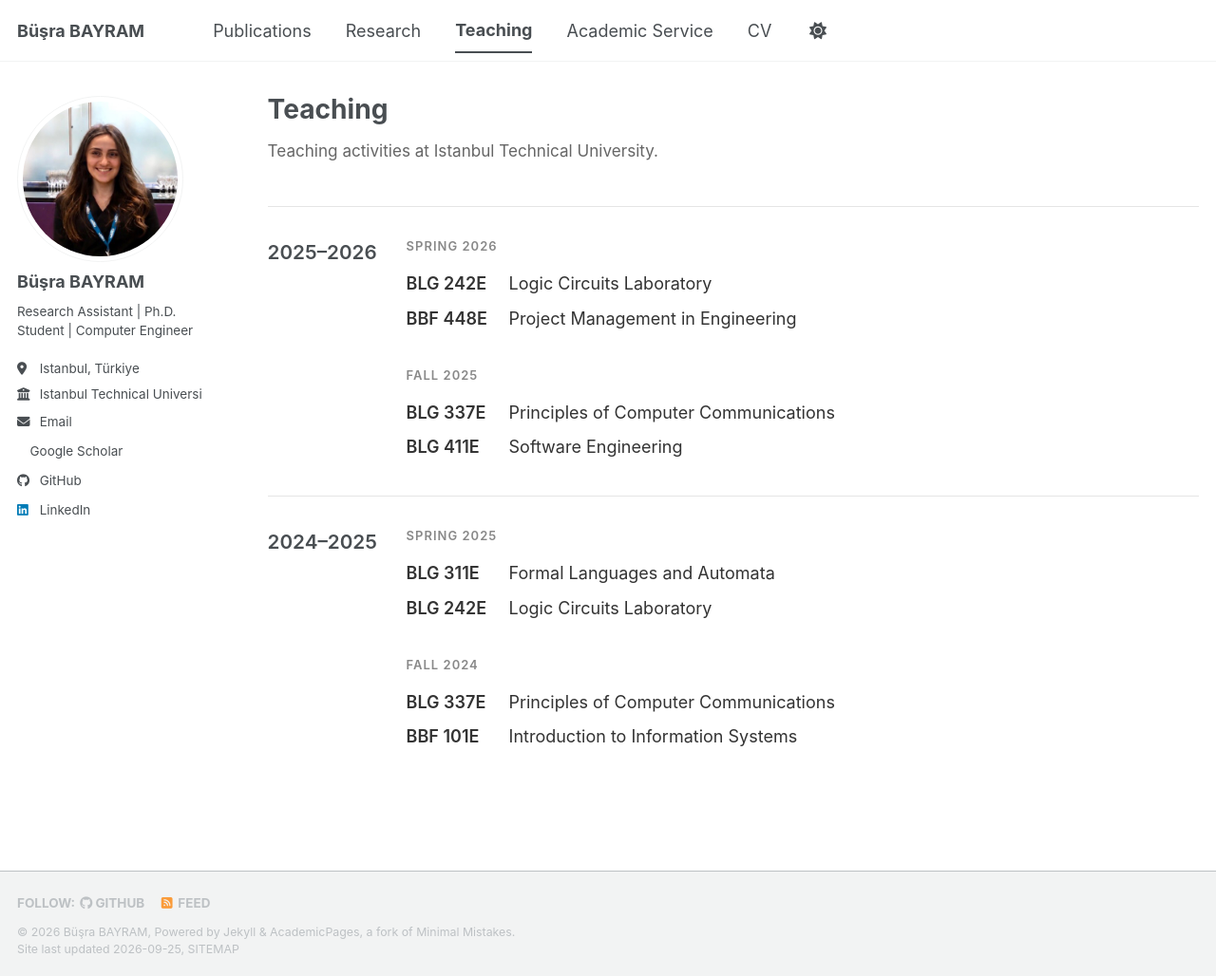
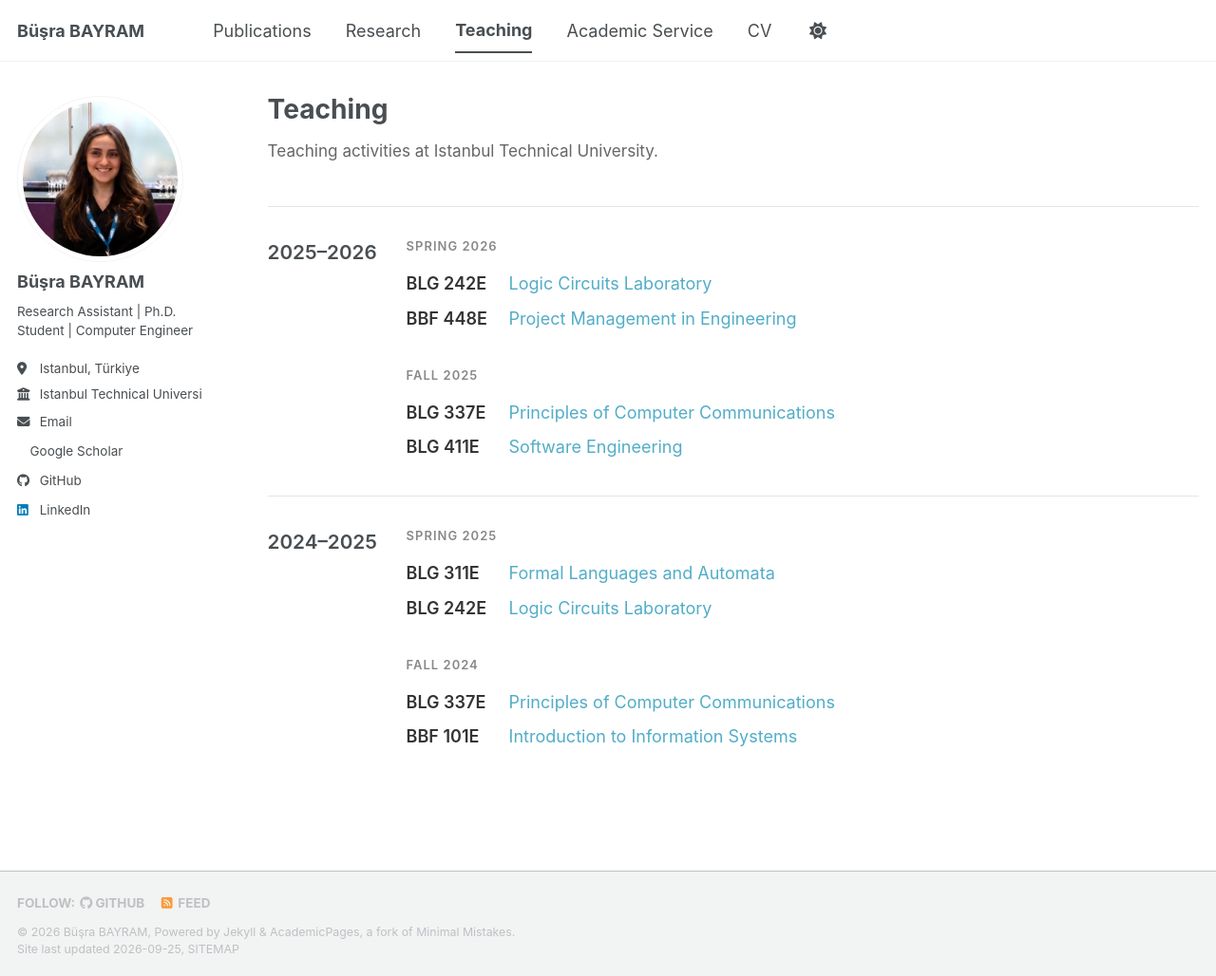
Before and after one commit to busrabyrm/busrabayram, a Jekyll site: the page built from _pages/teaching.html, in a window 1280 px wide and 1028 px high. Shown: the whole window at 95% size. Built offline with Jekyll 4.4.1, drawn with Linux system fonts in a browser that asks for light colours; a style sheet for code colours, icons or effects is not loaded.

Commit message:
Update teaching.html

```diff
--- a/_pages/teaching.html
+++ b/_pages/teaching.html
@@ -53,8 +53,12 @@ author_profile: true
     white-space: nowrap;
   }
 
-  .course-title {
-    color: #333;
+  .course-title a {
+    text-decoration: none;
+  }
+
+  .course-title a:hover {
+    text-decoration: underline;
   }
 
   @media (max-width: 600px) {
@@ -87,13 +91,22 @@ author_profile: true
 
       <div class="course">
         <div class="course-code">BLG 242E</div>
-        <div class="course-title">Logic Circuits Laboratory</div>
+        <div class="course-title">
+          <a href="https://ninova.itu.edu.tr/en/courses/faculty-of-computer-and-informatics/3403/blg-242e/" target="_blank" rel="noopener">
+            Logic Circuits Laboratory
+          </a>
+        </div>
       </div>
 
       <div class="course">
         <div class="course-code">BBF 448E</div>
-        <div class="course-title">Project Management in Engineering</div>
+        <div class="course-title">
+          <a href="https://ninova.itu.edu.tr/en/courses/faculty-of-computer-and-informatics/10421/blg-448e/form" target="_blank" rel="noopener">
+            Project Management in Engineering
+          </a>
+        </div>
       </div>
+
     </div>
 
 
@@ -102,13 +115,22 @@ author_profile: true
 
       <div class="course">
         <div class="course-code">BLG 337E</div>
-        <div class="course-title">Principles of Computer Communications</div>
+        <div class="course-title">
+          <a href="https://ninova.itu.edu.tr/en/courses/faculty-of-computer-and-informatics/5507/blg-337e/" target="_blank" rel="noopener">
+            Principles of Computer Communications
+          </a>
+        </div>
       </div>
 
       <div class="course">
         <div class="course-code">BLG 411E</div>
-        <div class="course-title">Software Engineering</div>
+        <div class="course-title">
+          <a href="https://ninova.itu.edu.tr/en/courses/faculty-of-computer-and-informatics/139/blg-411e/" target="_blank" rel="noopener">
+            Software Engineering
+          </a>
+        </div>
       </div>
+
     </div>
 
   </div>
@@ -128,13 +150,22 @@ author_profile: true
 
       <div class="course">
         <div class="course-code">BLG 311E</div>
-        <div class="course-title">Formal Languages and Automata</div>
+        <div class="course-title">
+          <a href="https://ninova.itu.edu.tr/en/courses/faculty-of-computer-and-informatics/5611/blg-311e/" target="_blank" rel="noopener">
+            Formal Languages and Automata
+          </a>
+        </div>
       </div>
 
       <div class="course">
         <div class="course-code">BLG 242E</div>
-        <div class="course-title">Logic Circuits Laboratory</div>
+        <div class="course-title">
+          <a href="https://ninova.itu.edu.tr/en/courses/faculty-of-computer-and-informatics/3403/blg-242e/" target="_blank" rel="noopener">
+            Logic Circuits Laboratory
+          </a>
+        </div>
       </div>
+
     </div>
 
 
@@ -143,13 +174,22 @@ author_profile: true
 
       <div class="course">
         <div class="course-code">BLG 337E</div>
-        <div class="course-title">Principles of Computer Communications</div>
+        <div class="course-title">
+          <a href="https://ninova.itu.edu.tr/en/courses/faculty-of-computer-and-informatics/5507/blg-337e/" target="_blank" rel="noopener">
+            Principles of Computer Communications
+          </a>
+        </div>
       </div>
 
       <div class="course">
         <div class="course-code">BBF 101E</div>
-        <div class="course-title">Introduction to Information Systems</div>
+        <div class="course-title">
+          <a href="https://ninova.itu.edu.tr/en/courses/faculty-of-computer-and-informatics/33642/bbf-101e/" target="_blank" rel="noopener">
+            Introduction to Information Systems
+          </a>
+        </div>
       </div>
+
     </div>
 
   </div>
```
